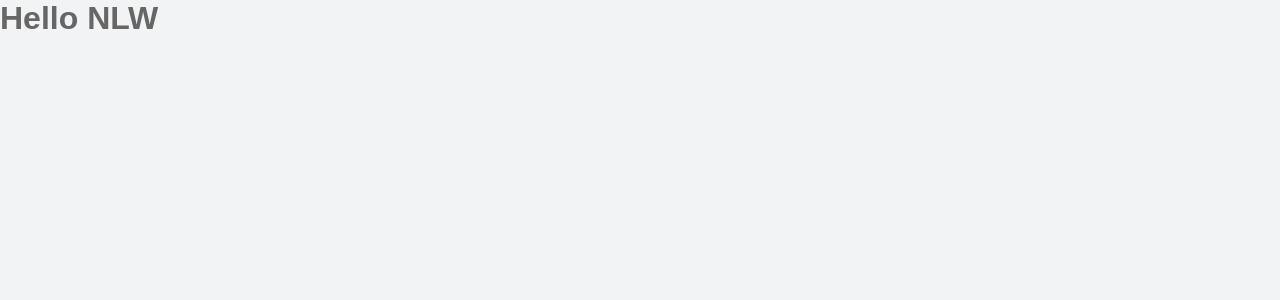
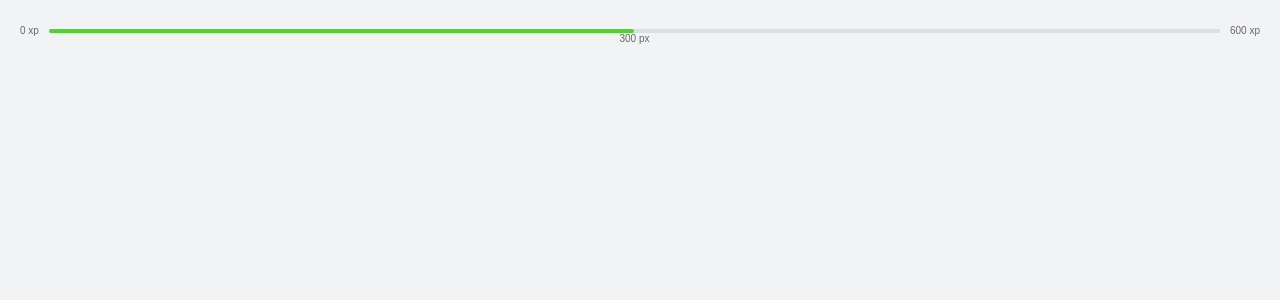
Before and after one commit to viniciusbmello/TypeScript-Next-NLW4, a Next.js app: page / in a window 1280 px wide. Shown: the top 300 px of the page. Built offline with nearby package versions, Linux system fonts and the light colour scheme.

Commit message:
Experience Bar

```diff
--- /dev/null
+++ b/src/components/experienceBar/index.tsx
@@ -0,0 +1,18 @@
+import React from 'react'
+
+import Layout from './style'
+
+const ExperienceBar: React.FC = () => {
+  return (
+    <Layout>
+      <span>0 xp</span>
+      <div>
+        <div style={{ width: '50%' }} />
+        <span style={{ left: '50%' }}>300 px</span>
+      </div>
+      <span>600 xp</span>
+    </Layout>
+  )
+}
+
+export default ExperienceBar
--- /dev/null
+++ b/src/components/experienceBar/style.ts
@@ -0,0 +1,32 @@
+import styled from 'styled-components'
+
+const Layout = styled.header`
+  display: flex;
+  align-items: center;
+
+  span {
+    font-size: 1rem;
+  }
+
+  & > div {
+    position: relative;
+    flex: 1;
+    height: 4px;
+    border-radius: 2px;
+    background: ${props => props.theme.colors.grayLine};
+    margin: 0 1rem;
+  }
+
+  & > div > div {
+    height: 4px;
+    border-radius: 2px;
+    background: ${props => props.theme.colors.green};
+  }
+
+  & > div > span {
+    position: absolute;
+    transform: translateX(-50%);
+  }
+`
+
+export default Layout
--- a/src/pages/_app.tsx
+++ b/src/pages/_app.tsx
@@ -5,10 +5,13 @@ import { ThemeProvider } from 'styled-components'
 import GlobalStyle from '../styles/global'
 import theme from '../styles/theme'
 
+import ExperienceBar from '../components/experienceBar'
+
 const MyApp: React.FC<AppProps> = ({ Component, pageProps }) => {
   return (
     <ThemeProvider theme={theme}>
       <GlobalStyle />
+      <ExperienceBar />
       <Component {...pageProps} />
     </ThemeProvider>
   )
--- a/src/pages/index.tsx
+++ b/src/pages/index.tsx
@@ -7,9 +7,6 @@ const IndexPage: NextPage = () => {
       <Head>
         <title>Create Next App</title>
       </Head>
-      <main>
-        <h1>Hello NLW</h1>
-      </main>
     </>
   )
 }
--- a/src/styles/global.ts
+++ b/src/styles/global.ts
@@ -23,6 +23,15 @@ const GlobalStyle = createGlobalStyle`
     text-rendering: optimizeLegibility;
   }
 
+  body > div {
+    display: flex;
+    flex-direction: column;
+
+    height: 100%;
+    margin: 0 auto;
+    padding: 2.5rem 2rem;
+  }
+
   body, input, button, textarea {
     font: 400 1.6rem sans-serif;
     color: ${props => props.theme.colors.text};
```
